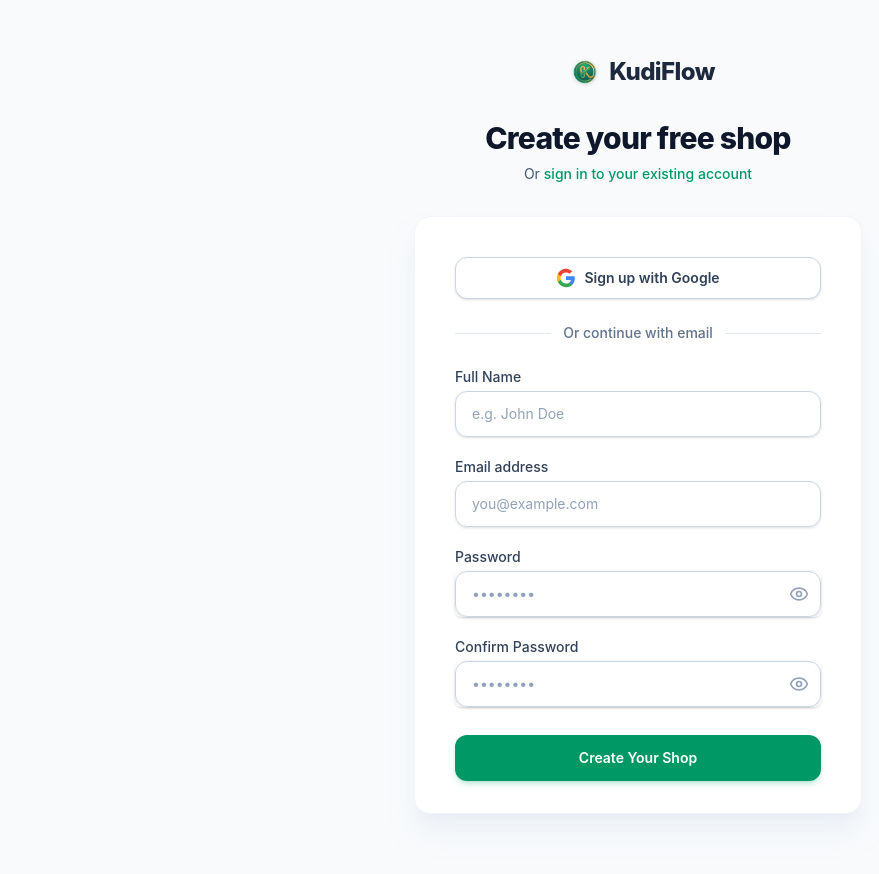
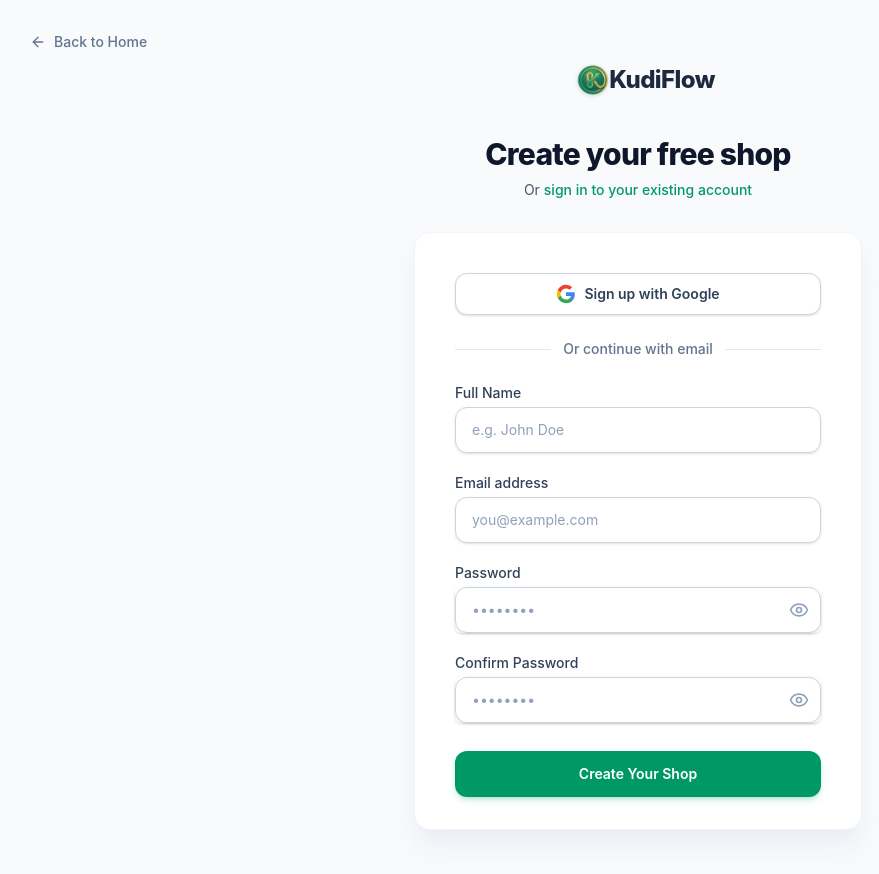
Before and after one commit to VictorChidex1/kudiflow, a React (Vite) app: page /signup in a window 1280 px wide. Shown: the top 874 px of the page, without its empty margins (2-881 px from the left). Built offline with nearby package versions, Linux system fonts and the light colour scheme; no server answers.

Commit message:
added home navigation to the login page

```diff
--- a/src/pages/Login.tsx
+++ b/src/pages/Login.tsx
@@ -1,6 +1,6 @@
 import { useState } from "react";
 import { Link, useNavigate } from "react-router-dom";
-import { Eye, EyeOff } from "lucide-react";
+import { Eye, EyeOff, ArrowLeft } from "lucide-react";
 import { auth } from "../lib/firebase";
 import {
   signInWithEmailAndPassword,
@@ -69,21 +69,31 @@ export function Login() {
   };
 
   return (
-    <div className="min-h-screen bg-slate-50 flex flex-col justify-center py-12 sm:px-6 lg:px-8">
+    <div className="min-h-screen bg-slate-50 flex flex-col justify-center py-12 sm:px-6 lg:px-8 relative">
+      <div className="absolute top-4 left-4 sm:top-8 sm:left-8">
+        <Link
+          to="/"
+          className="flex items-center gap-2 text-sm font-medium text-slate-500 hover:text-slate-800 transition-colors group"
+        >
+          <ArrowLeft className="h-4 w-4 transition-transform group-hover:-translate-x-1" />
+          Back to Home
+        </Link>
+      </div>
+
       <div className="sm:mx-auto sm:w-full sm:max-w-md">
         <div className="flex justify-center">
           <Link
             to="/"
-            className="flex items-center gap-2 group focus:outline-none focus-visible:ring-2 focus-visible:ring-kudi-green focus-visible:ring-offset-2 rounded-lg"
+            className="flex items-center group focus:outline-none focus-visible:ring-2 focus-visible:ring-kudi-green focus-visible:ring-offset-2 rounded-lg"
           >
-            <div className="relative flex h-12 w-12 items-center justify-center transition-transform duration-300 group-hover:scale-105 group-active:scale-95">
+            <div className="relative flex h-14 w-14 sm:h-16 sm:w-16 items-center justify-center transition-transform duration-300 group-hover:scale-105 group-active:scale-95">
               <img
                 src="/assets/logo.webp"
                 alt="KudiFlow Logo"
                 className="h-full w-full object-contain drop-shadow-sm"
               />
             </div>
-            <span className="-ml-2 text-2xl font-extrabold tracking-tight text-slate-800 transition-colors duration-300 group-hover:text-kudi-green">
+            <span className="-ml-3 sm:-ml-4 text-2xl font-extrabold tracking-tight text-slate-800 transition-colors duration-300 group-hover:text-kudi-green">
               KudiFlow
             </span>
           </Link>
--- a/src/pages/Signup.tsx
+++ b/src/pages/Signup.tsx
@@ -1,6 +1,6 @@
 import { useState } from "react";
 import { Link, useNavigate } from "react-router-dom";
-import { Eye, EyeOff } from "lucide-react";
+import { Eye, EyeOff, ArrowLeft } from "lucide-react";
 import { auth } from "../lib/firebase";
 import {
   createUserWithEmailAndPassword,
@@ -79,21 +79,31 @@ export function Signup() {
   };
 
   return (
-    <div className="min-h-screen bg-slate-50 flex flex-col justify-center py-12 sm:px-6 lg:px-8">
+    <div className="min-h-screen bg-slate-50 flex flex-col justify-center py-12 sm:px-6 lg:px-8 relative">
+      <div className="absolute top-4 left-4 sm:top-8 sm:left-8">
+        <Link
+          to="/"
+          className="flex items-center gap-2 text-sm font-medium text-slate-500 hover:text-slate-800 transition-colors group"
+        >
+          <ArrowLeft className="h-4 w-4 transition-transform group-hover:-translate-x-1" />
+          Back to Home
+        </Link>
+      </div>
+
       <div className="sm:mx-auto sm:w-full sm:max-w-md">
         <div className="flex justify-center">
           <Link
             to="/"
-            className="flex items-center gap-2 group focus:outline-none focus-visible:ring-2 focus-visible:ring-kudi-green focus-visible:ring-offset-2 rounded-lg"
+            className="flex items-center group focus:outline-none focus-visible:ring-2 focus-visible:ring-kudi-green focus-visible:ring-offset-2 rounded-lg"
           >
-            <div className="relative flex h-12 w-12 items-center justify-center transition-transform duration-300 group-hover:scale-105 group-active:scale-95">
+            <div className="relative flex h-14 w-14 sm:h-16 sm:w-16 items-center justify-center transition-transform duration-300 group-hover:scale-105 group-active:scale-95">
               <img
                 src="/assets/logo.webp"
                 alt="KudiFlow Logo"
                 className="h-full w-full object-contain drop-shadow-sm"
               />
             </div>
-            <span className="-ml-2 text-2xl font-extrabold tracking-tight text-slate-800 transition-colors duration-300 group-hover:text-kudi-green">
+            <span className="-ml-3 sm:-ml-4 text-2xl font-extrabold tracking-tight text-slate-800 transition-colors duration-300 group-hover:text-kudi-green">
               KudiFlow
             </span>
           </Link>
```
